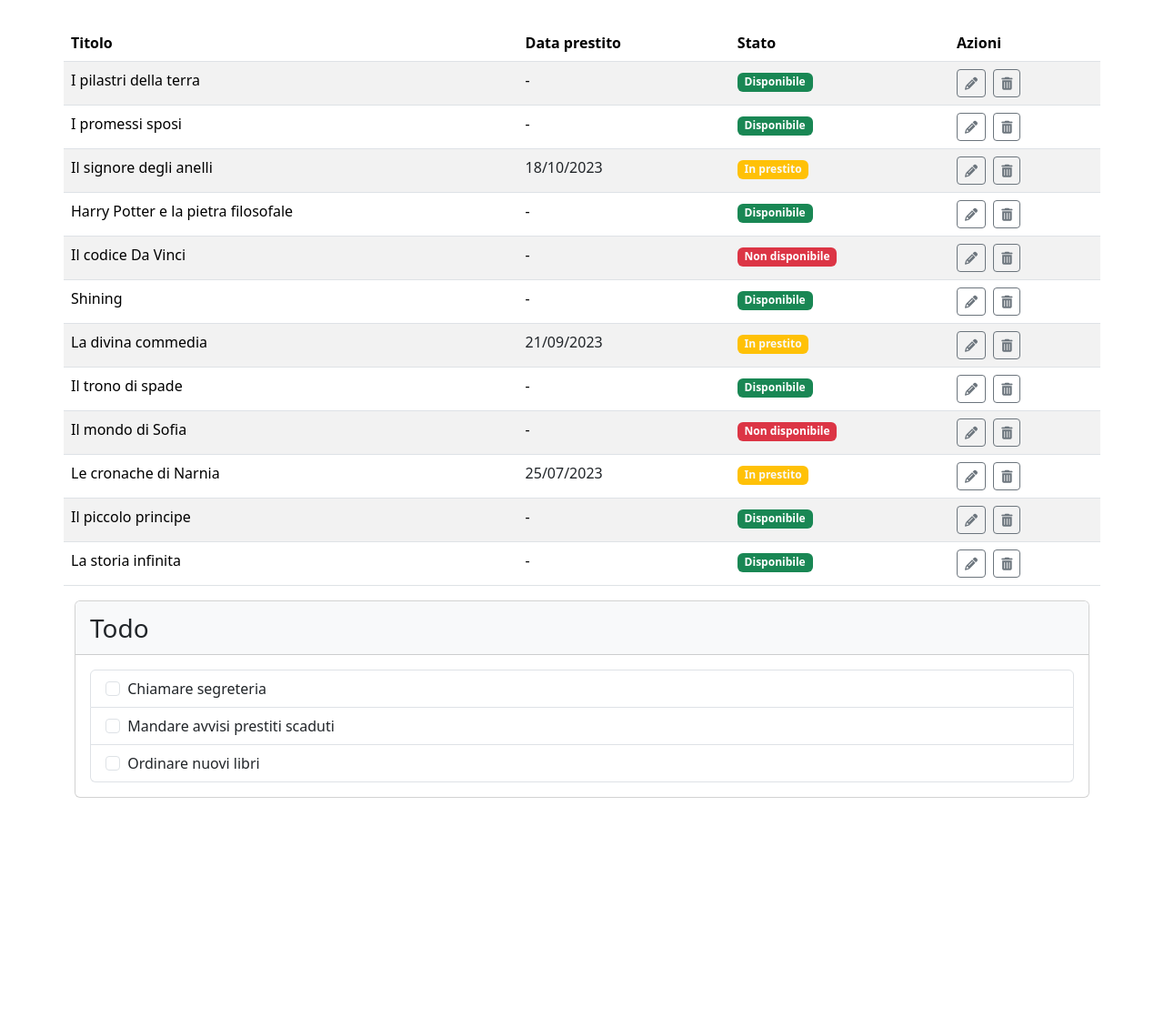
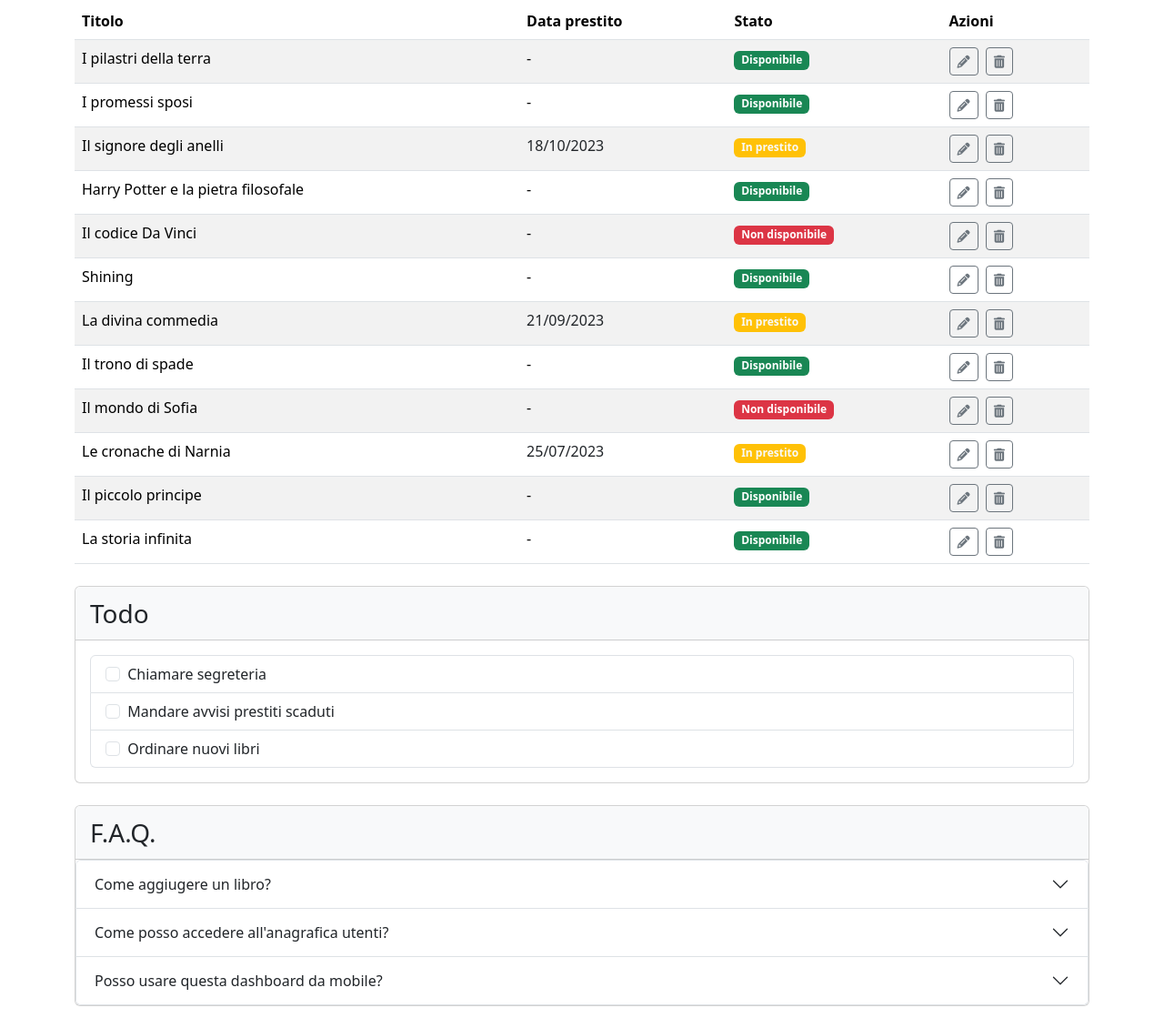
Before and after one commit to asiavenditti/html-css-bootstrap-dashboard, a plain HTML site: page index.html in a window 1280 px wide. Shown: the part 191-1321 px from the top of the page at 91% size. Before the commit the page ends 1068 px from the top, so only its background shows below. Drawn offline with nearby package versions, Linux system fonts and the light colour scheme.

Commit message:
Add FAQ section

```diff
--- a/index.html
+++ b/index.html
@@ -42,10 +42,10 @@
                             </li>
                             <li class="nav-item dropdown">
                                 <a class="nav-link" href="#">Storico prestiti</a>
-                                </a>
+
                             <li class="nav-item dropdown">
                                 <a class="nav-link" href="#">Help</a>
-                                </a>
+
                                 <ul class="dropdown-menu dropdown-menu-dark">
                                     <li><a class="dropdown-item" href="#">Action</a></li>
                                     <li><a class="dropdown-item" href="#">Another action</a></li>
@@ -67,8 +67,8 @@
         </nav>
     </header>
     <main>
-        <section class="library-section">
-            <div class="top d-flex container justify-content-between py-5">
+        <section class="library-section my-4 container">
+            <div class="top d-flex justify-content-between py-4">
                 <h2>
                     Catalogo Libri
                 </h2>
@@ -108,7 +108,7 @@
                     </tr>
                     <tr>
                         <td>Il signore degli anelli</td>
-                        <td class="d-none d-md-table-cell text-dark"><time datetime="2023-18-10">18/10/2023</time>
+                        <td class="d-none d-md-table-cell text-dark"><time datetime="2023-10-18">18/10/2023</time>
                         </td>
                         <td><span class="badge bg-warning text-light">In prestito</span></td>
                         <td>
@@ -153,7 +153,7 @@
                     </tr>
                     <tr>
                         <td>La divina commedia</td>
-                        <td class="d-none d-md-table-cell text-dark"><time datetime="2023-21-09">21/09/2023</time>
+                        <td class="d-none d-md-table-cell text-dark"><time datetime="2023-09-21">21/09/2023</time>
                         </td>
                         <td><span class="badge bg-warning text-light">In prestito</span></td>
                         <td>
@@ -187,7 +187,7 @@
                     </tr>
                     <tr>
                         <td>Le cronache di Narnia</td>
-                        <td class="d-none d-md-table-cell text-dark"><time datetime="2023-25-07">25/07/2023</time>
+                        <td class="d-none d-md-table-cell text-dark"><time datetime="2023-07-25">25/07/2023</time>
                         </td>
                         <td><span class="badge bg-warning text-light">In prestito</span></td>
                         <td>
@@ -222,7 +222,7 @@
                 </tbody>
             </table>
         </section>
-        <section class="info container">
+        <section class="todo container">
 
             <div class="card">
                 <div class="card-header bg-light fs-3">
@@ -247,7 +247,61 @@
 
                 </div>
             </div>
+        </section>
+        <section class="faq container my-4">
 
+            <div class="card">
+                <div class="card-header bg-light fs-3">
+                    F.A.Q.
+                </div>
+                <div class="card-body p-0">
+                    <div class="accordion" id="todoAccordion">
+
+                        <div class="accordion-item">
+                            <h2 class="accordion-header">
+                                <button class="accordion-button collapsed" type="button" data-bs-toggle="collapse"
+                                    data-bs-target="#collapseOne">
+                                    Come aggiugere un libro?
+                                </button>
+                            </h2>
+                            <div id="collapseOne" class="accordion-collapse collapse" data-bs-parent="#todoAccordion">
+                                <div class="accordion-body">
+
+                                </div>
+                            </div>
+                        </div>
+
+                        <div class="accordion-item">
+                            <h2 class="accordion-header">
+                                <button class="accordion-button collapsed" type="button" data-bs-toggle="collapse"
+                                    data-bs-target="#collapseTwo">
+                                    Come posso accedere all'anagrafica utenti?
+                                </button>
+                            </h2>
+                            <div id="collapseTwo" class="accordion-collapse collapse" data-bs-parent="#todoAccordion">
+                                <div class="accordion-body">
+
+                                </div>
+                            </div>
+                        </div>
+
+                        <div class="accordion-item">
+                            <h2 class="accordion-header">
+                                <button class="accordion-button collapsed" type="button" data-bs-toggle="collapse"
+                                    data-bs-target="#collapseThree">
+                                    Posso usare questa dashboard da mobile?
+                                </button>
+                            </h2>
+                            <div id="collapseThree" class="accordion-collapse collapse" data-bs-parent="#todoAccordion">
+                                <div class="accordion-body">
+
+                                </div>
+                            </div>
+                        </div>
+
+                    </div>
+                </div>
+            </div>
         </section>
     </main>
 </body>
```
